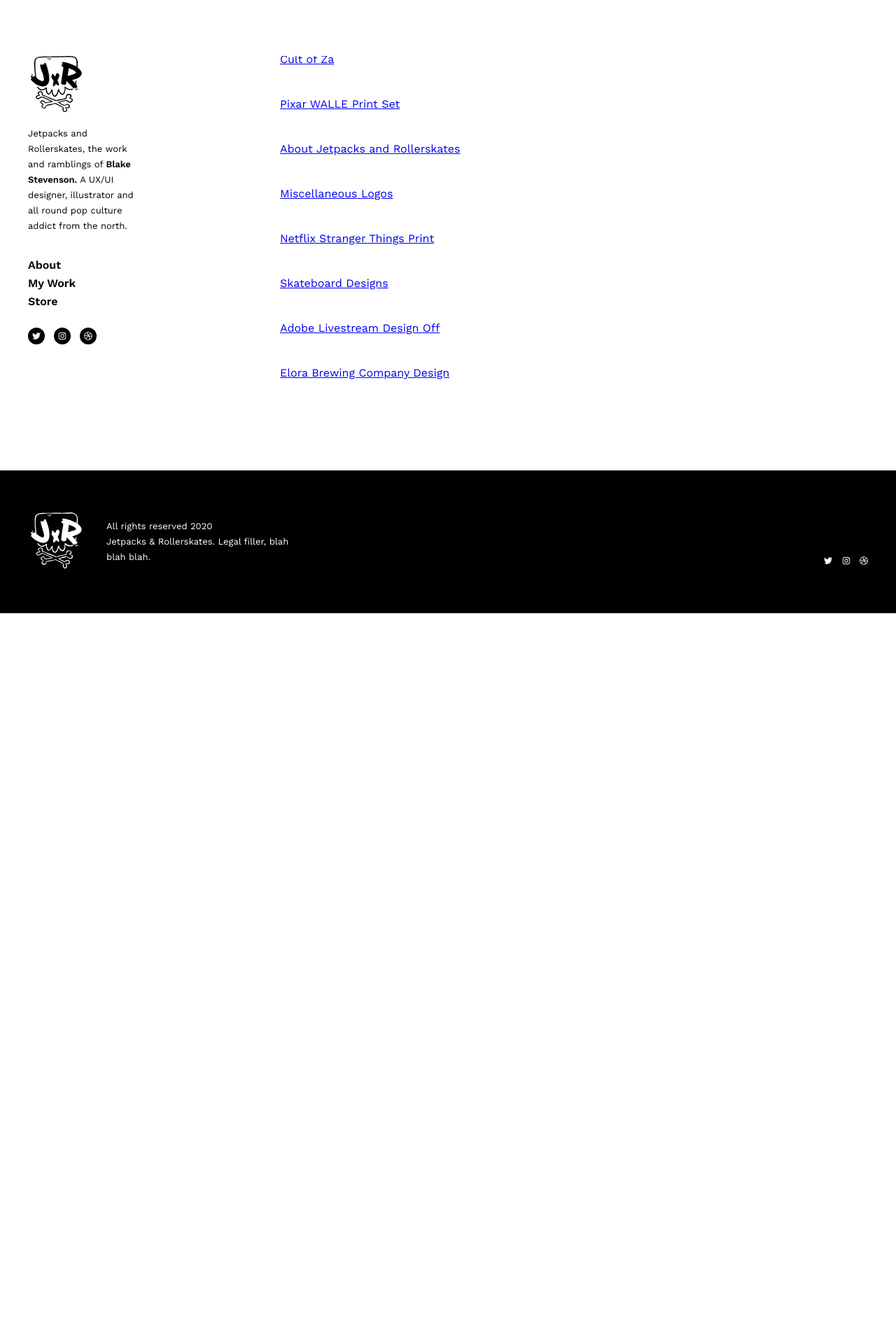
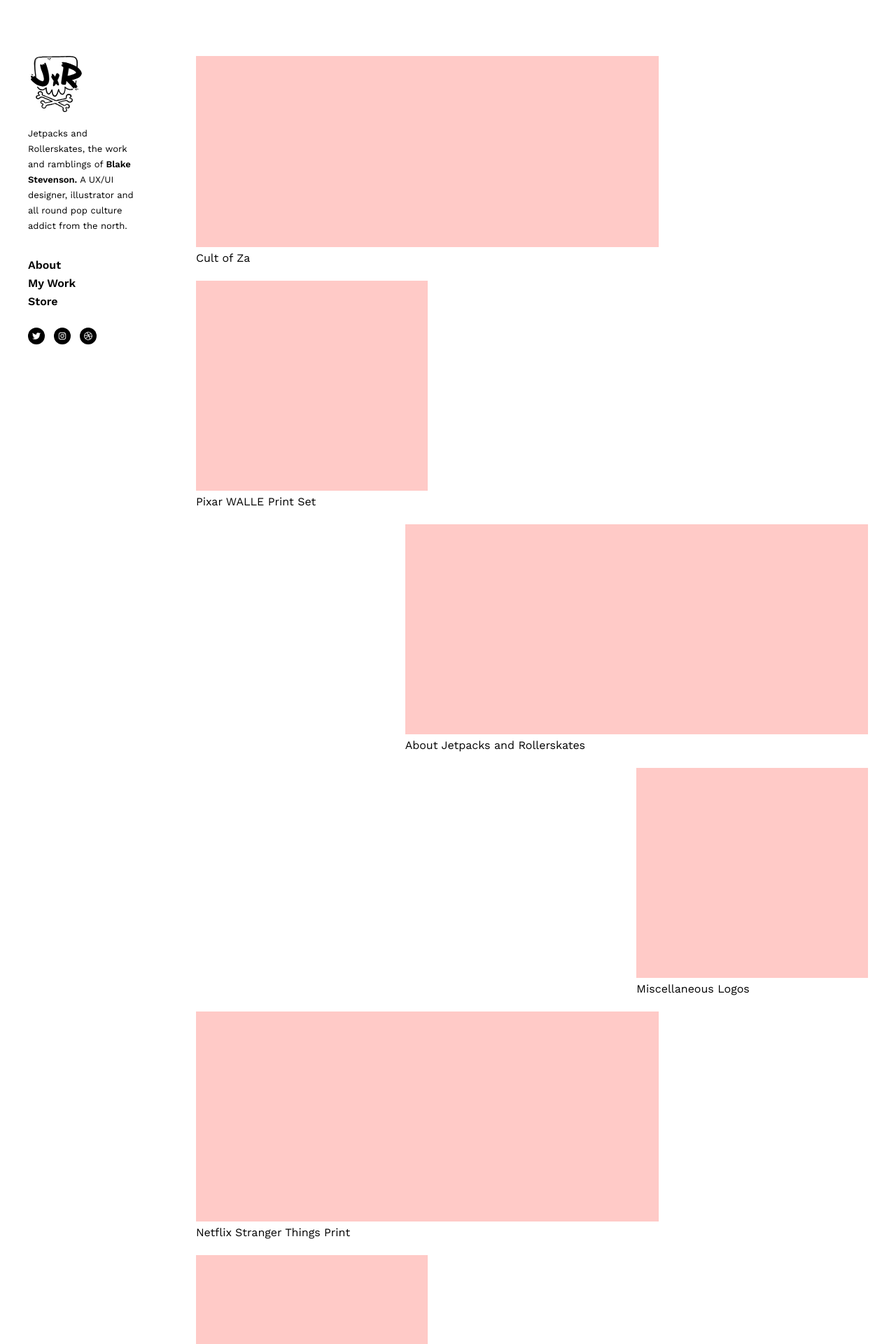
Before and after one commit to jetpacksandrollerskates/website, a Jekyll site: the page built from index.markdown, in a window 1280 px wide. Shown: the top 1920 px of the page at 70% size. Built offline with Jekyll 4.4.1, drawn with Linux system fonts in a browser that asks for light colours; nearby versions of some CDN libraries; some web fonts are replaced; before the commit the page ends 900 px from its top, so only the background shows below that.

Commit message:
updating my main.scss

```diff
--- a/assets/main.scss
+++ b/assets/main.scss
@@ -9,13 +9,4 @@
 @import "footer";
 @import "post";
 @import "video";
-
-html,
-body {
-	margin: 0;
-	-webkit-font-smoothing: antialiased;
-}
-
-* {
-	box-sizing: border-box;
-}
+@import "home";
```
